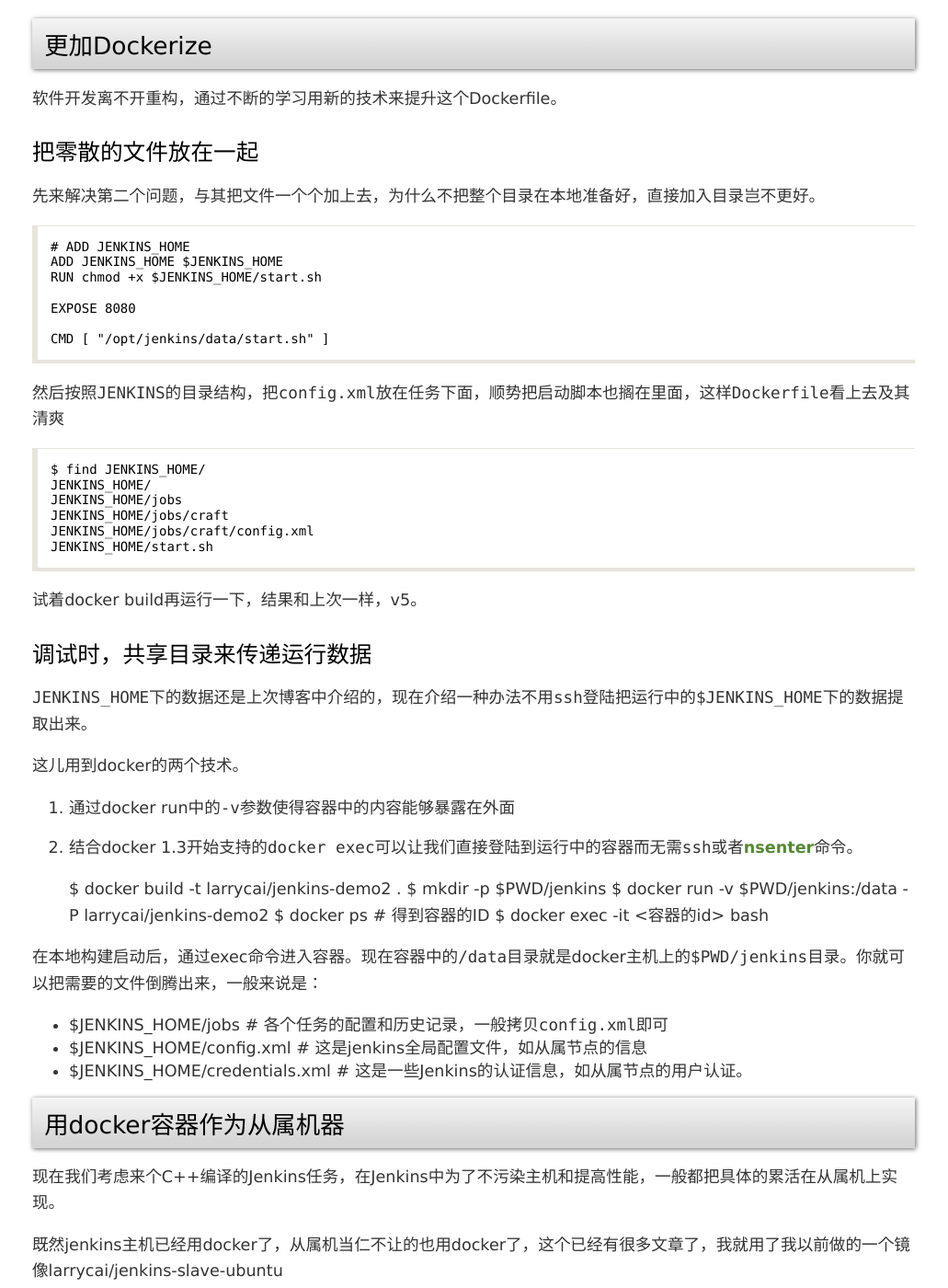
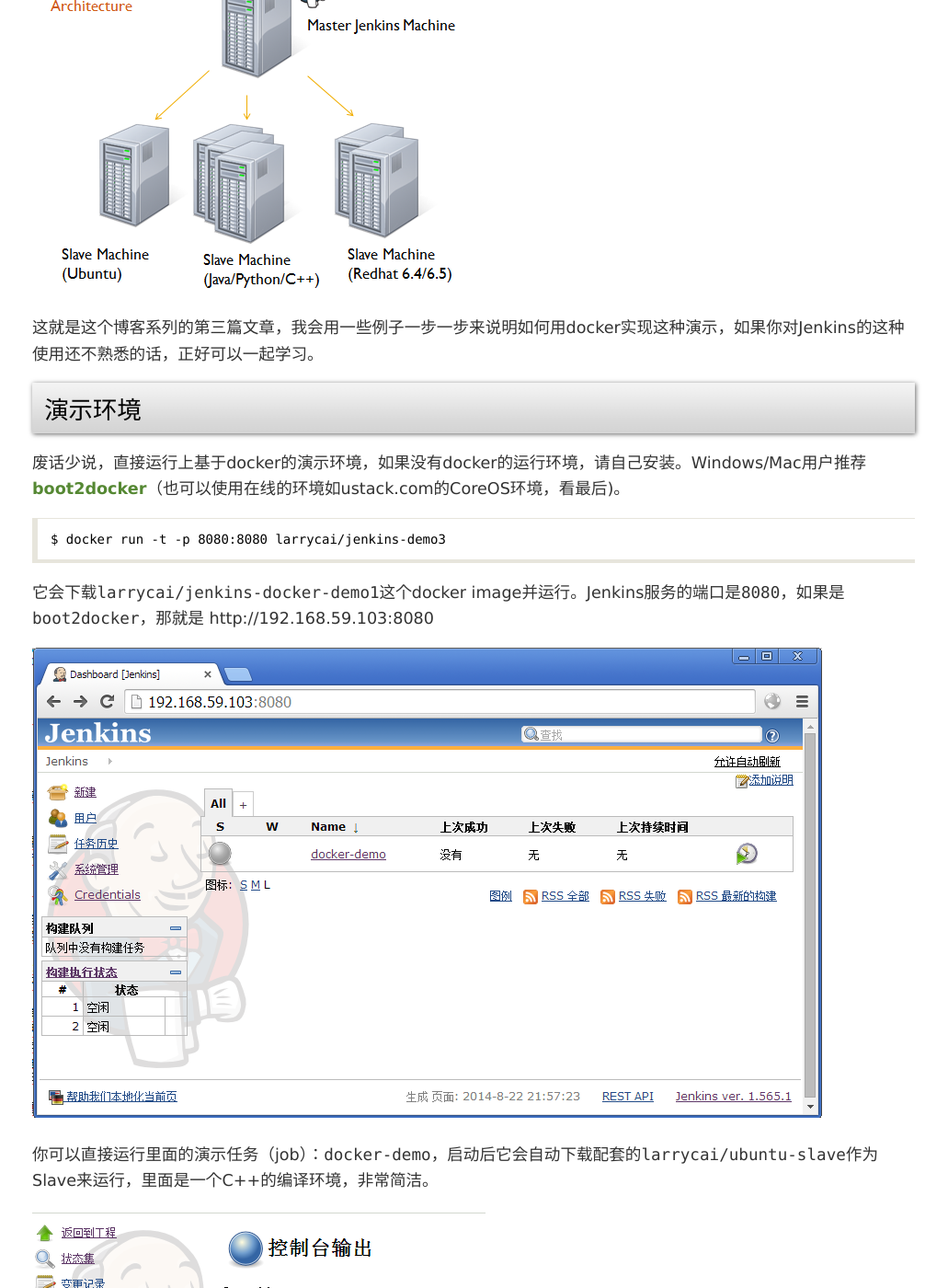
Before and after one commit to larrycai/larrycai.github.com, a Jekyll site: the page built from drafts/2014-11-18-use-docker-for-your-jenkins-demo-3.markdown, in a window 1280 px wide and 1400 px high, scrolled down 604 px. Shown: the whole window at 92% size, without its empty margins (125-1156 px from the left). Built offline with Jekyll 4.4.1, drawn with Linux system fonts in a browser that asks for light colours; Markdown is read by kramdown in place of the engine named in the settings; comment, search, counter and statistics services are not loaded; some of the changed text lies outside the part shown.

Commit message:
update draft

```diff
--- a/drafts/2014-11-18-use-docker-for-your-jenkins-demo-3.markdown
+++ b/drafts/2014-11-18-use-docker-for-your-jenkins-demo-3.markdown
@@ -1,67 +1,49 @@
 ---
 layout: post
-title: 使用docker来提升你的Jenkins演示 - 2
+title: 使用docker来提升你的Jenkins演示 - 3
 ---
 ## 回顾
 
-在上一篇[使用docker来提升你的Jenkins演示 - 1](http://www.larrycaiyu.com/2014/11/04/use-docker-for-your-jenkins-demo-1.html)，我们把需要的Jenkins软件、插件和任务配置放到了Jenkins docker容器中，使得你很容易演示，别人也很轻松的可以下载自己尝试。
 
-如果你真的捧场尝试过得化，你可能已经发现了一些问题：
 
-1. 那个任务的配置文件`config.xml`那样运行容器通过命令取到还是繁琐，不太直观。
-2. 当考虑到系统的配置文件和其他配置内容时，一堆文件在`Dockerfile`中被`ADD`进去，还是不干净。
-3. 常见的主从模拟（master/slave）需要配置从节点也没有提到
+* 第一篇[使用docker来提升你的Jenkins演示 - 1](http://www.larrycaiyu.com/2014/11/04/use-docker-for-your-jenkins-demo-1.html)，我们把需要的Jenkins软件、插件和任务配置放到了Jenkins docker容器中，使得你很容易演示，别人也很轻松的可以下载自己尝试。
+* 第二篇[使用docker来提升你的Jenkins演示 - 2，](http://www.larrycaiyu.com/2014/11/16/use-docker-for-your-jenkins-demo-2.html)我们演示了如何更进一步docker化你的Jenkins应用程序，学到了如何管理配置文件和巧妙地使用`docker run --volume`和`docker exec`来获取容器内的数据
 
-那就对了，这就是这个博客系列的第二篇文章，我会用一些例子一步一步来说明如何实现第一、第二个这些目标。
+前两篇还是很简单，搭了个架子而已，在Jenkins的持续集成部署中，它的一个重要的使用方式就是构建的实际任务放在Slave（从属）机器上，Jenkins Master（主机）主要负责调度。这样能确保干净的构建环境和整体性能。
+
+![jenkins-demo1-main](http://larrycaiyu.com/images/jenkins-demo1-arch.png)
+
+这就是这个博客系列的第三篇文章，我会用一些例子一步一步来说明如何用docker实现这种演示，如果你对Jenkins的这种使用还不熟悉的话，正好可以一起学习。
+
+
+## 演示环境 ##
+
+废话少说，直接运行上基于docker的演示环境，如果没有docker的运行环境，请自己安装。Windows/Mac用户推荐[boot2docker](http://boot2docker.com)（也可以使用在线的环境如ustack.com的CoreOS环境，看最后)。
+
+    $ docker run -t -p 8080:8080 larrycai/jenkins-demo3
+
+它会下载`larrycai/jenkins-docker-demo1`这个docker image并运行。Jenkins服务的端口是`8080`，如果是`boot2docker`，那就是 http://192.168.59.103:8080
+
+![jenkins-demo1-main](http://larrycaiyu.com/images/jenkins-demo1-main.png)
+
+你可以直接运行里面的演示任务（job）：`docker-demo`，启动后它会自动下载配套的`larrycai/ubuntu-slave`作为Slave来运行，里面是一个C++的编译环境，非常简洁。
+
+![jenkins-demo1-console](http://larrycaiyu.com/images/jenkins-demo1-console.png)
+
+## 在Jenkins中使用Docker ##
+
+在Jenkins中常见有三种方式可以使用：
+
+1. 拿Docker container作为简单的Slave机器，像管理一般的机器一样管理docker的从属机。
+2. 在Jenkins中用配置从属机，自己写脚本管理Docker container，自动读取IP地址和端口。
+3. 用[Docker插件][jenkins-docker-plugin]。
+
+前两种比较繁琐，不太Docker化，接下来主要讲如何用[Docker插件][[jenkins-docker-plugin]来使用Docker，这也是上面的演示环境中如何使用Docker的。
+
 
 ## 更加Dockerize
 
 软件开发离不开重构，通过不断的学习用新的技术来提升这个Dockerfile。
-
-### 把零散的文件放在一起
-
-先来解决第二个问题，与其把文件一个个加上去，为什么不把整个目录在本地准备好，直接加入目录岂不更好。
-
-	# ADD JENKINS_HOME
-	ADD JENKINS_HOME $JENKINS_HOME
-	RUN chmod +x $JENKINS_HOME/start.sh
-
-	EXPOSE 8080
-
-	CMD [ "/opt/jenkins/data/start.sh" ]
-
-然后按照`JENKINS`的目录结构，把`config.xml`放在任务下面，顺势把启动脚本也搁在里面，这样`Dockerfile`看上去及其清爽
-
-	$ find JENKINS_HOME/
-	JENKINS_HOME/
-	JENKINS_HOME/jobs
-	JENKINS_HOME/jobs/craft
-	JENKINS_HOME/jobs/craft/config.xml
-	JENKINS_HOME/start.sh
-
-试着docker build再运行一下，结果和上次一样，v5。
-
-### 调试时，共享目录来传递运行数据
-
-`JENKINS_HOME`下的数据还是上次博客中介绍的，现在介绍一种办法不用`ssh`登陆把运行中的`$JENKINS_HOME`下的数据提取出来。
-
-这儿用到docker的两个技术。
-
-1. 通过docker run中的`-v`参数使得容器中的内容能够暴露在外面
-2. 结合docker 1.3开始支持的`docker exec`可以让我们直接登陆到运行中的容器而无需`ssh`或者[nsenter](https://github.com/jpetazzo/nsenter)命令。
-
-    $ docker build -t larrycai/jenkins-demo2 .
-    $ mkdir -p $PWD/jenkins
-    $ docker run -v $PWD/jenkins:/data -P larrycai/jenkins-demo2
-    $ docker ps # 得到容器的ID
-    $ docker exec -it <容器的id> bash
-
-在本地构建启动后，通过exec命令进入容器。现在容器中的`/data`目录就是docker主机上的`$PWD/jenkins`目录。你就可以把需要的文件倒腾出来，一般来说是：
-
-* $JENKINS_HOME/jobs # 各个任务的配置和历史记录，一般拷贝`config.xml`即可
-* $JENKINS_HOME/config.xml # 这是jenkins全局配置文件，如从属节点的信息
-* $JENKINS_HOME/credentials.xml # 这是一些Jenkins的认证信息，如从属节点的用户认证。
-
 
 ## 用docker容器作为从属机器
 
@@ -85,6 +67,8 @@ title: 使用docker来提升你的Jenkins演示 - 2
 第四种情况听起来不错，但是坑很多，留待下一篇博客专门来批判。
 
 第二、第三种都需要要用到docker里的docker技术，其中第二种需要改变jenkins里的任务脚本，不够简洁，下面着重讨论第三种。
+
+* $JENKINS_HOME/credentials.xml # 这是一些Jenkins的认证信息，如从属节点的用户认证。
 
 ### 结果
 
```
